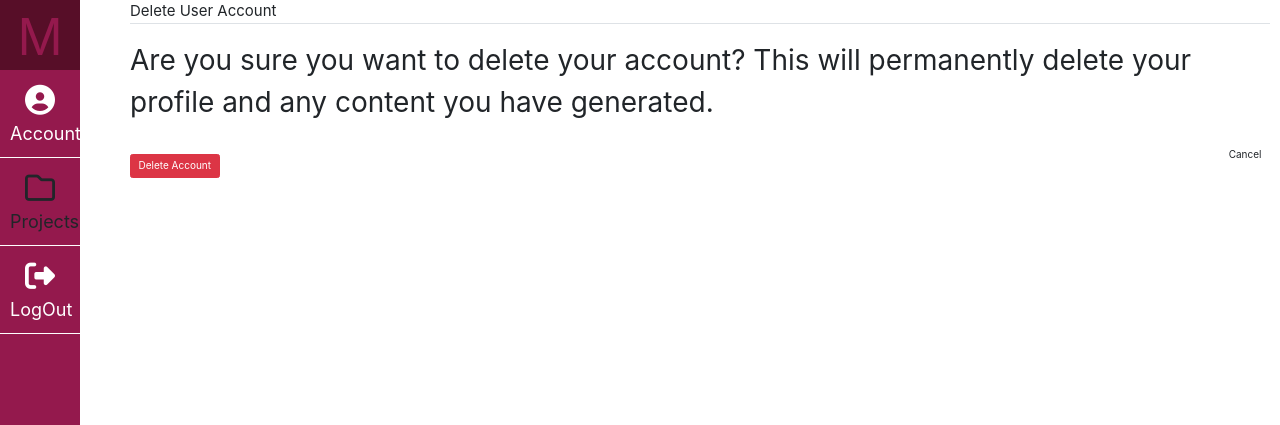
After one commit to BlaiseMahoro/TaskManagement, a Django app: page /delete in a window 1280 px wide. The commit adds this page. Shown: the top 425 px of the page. Run offline with Django 3.2, Linux system fonts and the light colour scheme; the visitor is signed in with stand-in values (Sample User, id 1); data comes from the database, SQL or seed files in the repository; data that the repository does not hold is empty; some libraries are stand-ins or nearby versions.

Commit message:
Delete Account and Logout Fix

```diff
--- a/maroon/task_management/forms.py
+++ b/maroon/task_management/forms.py
@@ -33,10 +33,10 @@ class ProfilePicForm(forms.Form):
         model = Profile
         fields = ('avatar')
 
-# class UserDeleteForm(forms.ModelForm):
-#     class Meta:
-#         model = User
-#         fields = []   #Form has only submit button.  Empty "fields" list still necessary, though.
+class UserDeleteForm(forms.ModelForm):
+     class Meta:
+         model = User
+         fields = []   #Form has only submit button.  Empty "fields" list still necessary, though.
 class NewProjectForm(BSModalModelForm):
     class Meta:
         model = Project
--- a/maroon/task_management/models.py
+++ b/maroon/task_management/models.py
@@ -6,7 +6,7 @@ from rest_framework.authtoken.models import Token
 
 #Refence:https://simpleisbetterthancomplex.com/tutorial/2016/07/22/how-to-extend-django-user-model.html#onetoone
 class Profile(models.Model):
-    user = models.OneToOneField(User, on_delete=models.DO_NOTHING)
+    user = models.OneToOneField(User, on_delete=models.DO_NOTHING) #Need to change to CASCADE.
     avatar = models.ImageField(upload_to="avatars/users",help_text="Profile picture", blank=True )
 
     def get_user_projects(self, admin=None):
--- a/maroon/task_management/templates/user/account.html
+++ b/maroon/task_management/templates/user/account.html
@@ -77,7 +77,7 @@
 <!-- Delete Account-->
 <div class="delete_account">
     <h3>Delete Account</h3>
-    <button type="button">Delete Account</button>
+    <a href="{% url 'delete' %}">Delete Account</button>
 </div>
 </div>
 {% endblock content %}
--- /dev/null
+++ b/maroon/task_management/templates/user/delete.html
@@ -0,0 +1,18 @@
+{% extends "base_generic.html" %}
+{% load static %}
+{% block content %}
+<form method="POST">
+    {% csrf_token %}
+    <fieldset class="form-group">
+        <legend class="border-bottom mb-4">Delete User Account</legend>
+            <p>Are you sure you want to delete your account?  This will permanently delete your
+               profile and any content you have generated.</p>
+            {{ form }}
+    </fieldset>
+    <div class="form-group">
+        <button class="btn btn-danger" type="submit">Delete Account</button>
+            <a class="btn btn-primary-custom" style="float:right;"
+               href="{% url 'account' %}">Cancel</a>
+    </div>
+</form>
+{% endblock %}
--- a/maroon/task_management/urls.py
+++ b/maroon/task_management/urls.py
@@ -11,6 +11,6 @@ urlpatterns = [
     path('logout', views.logout_view, name='logout'),
     path('user/avatar', views.UploadAvatar.as_view(), name = 'user_avatar'),
     path('project/<int:pk>/avatar', views.UploadProjectAvatar.as_view(), name = 'project_avatar'),
-    path('project/new_project', views.NewProjectView.as_view(), name='new_project')
-    # path('delete', views.deleteuser, name='delete')
+    path('project/new_project', views.NewProjectView.as_view(), name='new_project'),
+    path('delete', views.deleteuser, name='delete')
 ]
--- a/maroon/task_management/views.py
+++ b/maroon/task_management/views.py
@@ -13,7 +13,7 @@ from django.utils.translation import ugettext as _
 from django.contrib.auth import logout
 # from .forms import UserDeleteForm
 from .models import Profile, Project
-from .forms import RegisterForm, ProfilePicForm, NewProjectForm
+from .forms import RegisterForm, ProfilePicForm, NewProjectForm, UserDeleteForm
 from bootstrap_modal_forms.generic import BSModalCreateView
 # Create your views here.
 
@@ -157,21 +157,21 @@ class NewProjectView(BSModalCreateView):
     success_url = reverse_lazy('index')
 
 
-# def deleteuser(self, request):
-#     if request.method == 'POST':
-#         delete_form = UserDeleteForm(request.POST, instance=request.user)
-#         user = request.user
-#         user.delete()
-#         messages.info(request, 'Your account has been deleted.')
-#         return redirect('login')
-#     else:
-#         delete_form = UserDeleteForm(instance=request.user)
+def deleteuser(request):
+    if request.method == 'POST':
+        delete_form = UserDeleteForm(request.POST, instance=request.user)
+        user = request.user
+        user.delete()
+        messages.info(request, 'Your account has been deleted.')
+        return redirect('login')
+    else:
+        delete_form = UserDeleteForm(instance=request.user)
 
-#     context = {
-#         'delete_form': delete_form
-#     }
+    context = {
+        'delete_form': delete_form
+    }
 
-#     return render(request, 'user/delete-account.html', context)
+    return render(request, 'user/delete.html', context)
 
 def logout_view(request):
     logout(request)
```
Also changed, not shown: 1 other file.
